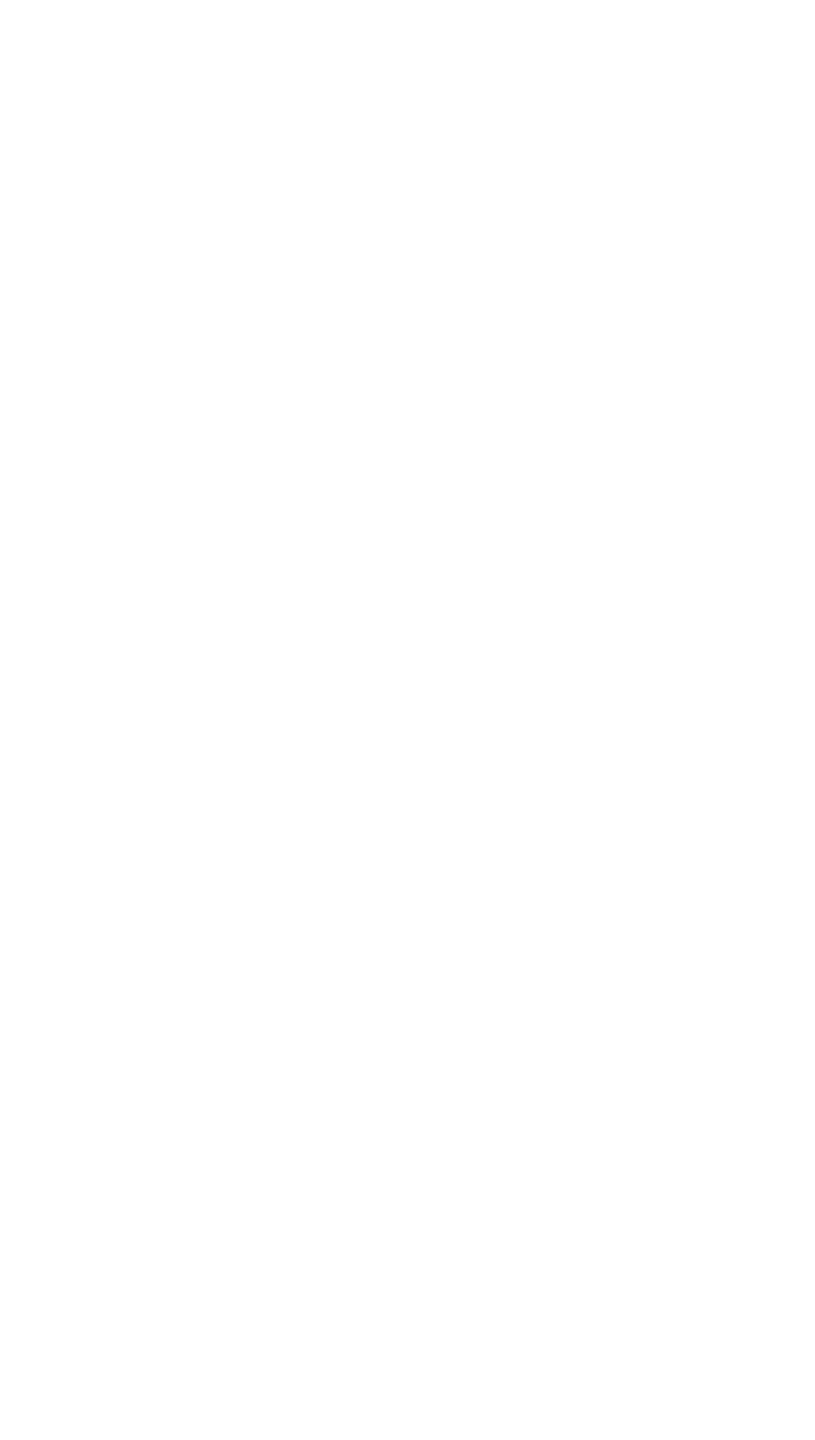
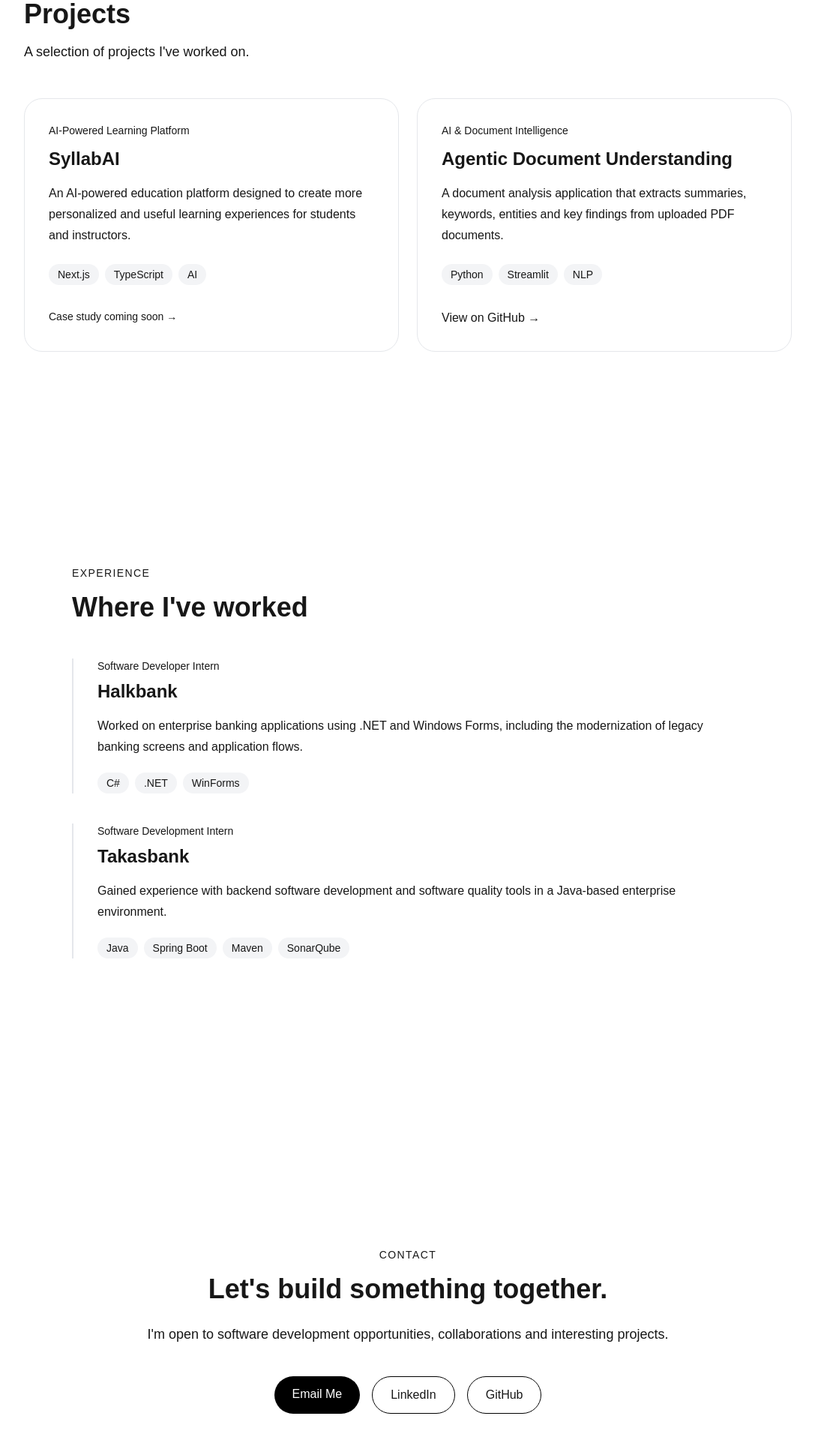
Before and after one commit to selinkeskinn/selin-portfolio, a Next.js app: page / in a window 1280 px wide. Shown: the part 1740-3660 px from the top of the page at 75% size, without its empty margins (96-1183 px from the left). Before the commit the page ends 1556 px from the top, so only its background shows below. Built offline with nearby package versions, Linux system fonts and the light colour scheme.

Commit message:
Add contact section

```diff
--- a/app/page.tsx
+++ b/app/page.tsx
@@ -27,6 +27,7 @@ export default function Home() {
         </div>
       </nav>
 
+
       {/* HERO */}
       <section className="min-h-[85vh] flex items-center justify-center px-6">
         <div className="text-center max-w-3xl">
@@ -49,6 +50,7 @@ export default function Home() {
           </p>
 
           <div className="mt-8 flex justify-center gap-4">
+
             <a
               href="#projects"
               className="rounded-full bg-black px-6 py-3 text-white hover:opacity-80"
@@ -62,10 +64,12 @@ export default function Home() {
             >
               Contact Me
             </a>
+
           </div>
 
         </div>
       </section>
+
 
       {/* ABOUT */}
       <section
@@ -97,6 +101,262 @@ export default function Home() {
         </div>
       </section>
 
+
+      {/* PROJECTS */}
+      <section
+        id="projects"
+        className="min-h-screen flex items-center justify-center px-6 py-24"
+      >
+        <div className="w-full max-w-5xl">
+
+          <p className="text-sm uppercase tracking-widest">
+            Selected Work
+          </p>
+
+          <h2 className="mt-4 text-4xl font-bold">
+            Projects
+          </h2>
+
+          <p className="mt-4 text-lg">
+            A selection of projects I&apos;ve worked on.
+          </p>
+
+
+          <div className="mt-12 grid gap-6 md:grid-cols-2">
+
+            {/* SYLLABAI */}
+            <div className="rounded-3xl border border-gray-200 p-8 transition hover:-translate-y-1 hover:shadow-lg">
+
+              <p className="text-sm">
+                AI-Powered Learning Platform
+              </p>
+
+              <h3 className="mt-3 text-2xl font-bold">
+                SyllabAI
+              </h3>
+
+              <p className="mt-4 leading-7">
+                An AI-powered education platform designed to create more
+                personalized and useful learning experiences for students
+                and instructors.
+              </p>
+
+              <div className="mt-6 flex flex-wrap gap-2">
+                <span className="rounded-full bg-gray-100 px-3 py-1 text-sm">
+                  Next.js
+                </span>
+
+                <span className="rounded-full bg-gray-100 px-3 py-1 text-sm">
+                  TypeScript
+                </span>
+
+                <span className="rounded-full bg-gray-100 px-3 py-1 text-sm">
+                  AI
+                </span>
+              </div>
+
+              <p className="mt-8 text-sm font-medium">
+                Case study coming soon →
+              </p>
+
+            </div>
+
+
+            {/* AGENTIC DOCUMENT UNDERSTANDING */}
+            <div className="rounded-3xl border border-gray-200 p-8 transition hover:-translate-y-1 hover:shadow-lg">
+
+              <p className="text-sm">
+                AI & Document Intelligence
+              </p>
+
+              <h3 className="mt-3 text-2xl font-bold">
+                Agentic Document Understanding
+              </h3>
+
+              <p className="mt-4 leading-7">
+                A document analysis application that extracts summaries,
+                keywords, entities and key findings from uploaded PDF
+                documents.
+              </p>
+
+              <div className="mt-6 flex flex-wrap gap-2">
+
+                <span className="rounded-full bg-gray-100 px-3 py-1 text-sm">
+                  Python
+                </span>
+
+                <span className="rounded-full bg-gray-100 px-3 py-1 text-sm">
+                  Streamlit
+                </span>
+
+                <span className="rounded-full bg-gray-100 px-3 py-1 text-sm">
+                  NLP
+                </span>
+
+              </div>
+
+              <a
+                href="https://github.com/selinkeskinn/agentic-document-understanding-system"
+                target="_blank"
+                rel="noreferrer"
+                className="mt-8 inline-block font-medium hover:opacity-60"
+              >
+                View on GitHub →
+              </a>
+
+            </div>
+
+          </div>
+
+        </div>
+      </section>
+            {/* EXPERIENCE */}
+      <section
+        id="experience"
+        className="min-h-screen flex items-center justify-center px-6 py-24"
+      >
+        <div className="w-full max-w-4xl">
+
+          <p className="text-sm uppercase tracking-widest">
+            Experience
+          </p>
+
+          <h2 className="mt-4 text-4xl font-bold">
+            Where I&apos;ve worked
+          </h2>
+
+          <div className="mt-12 space-y-10">
+
+            {/* HALKBANK */}
+            <div className="border-l-2 border-gray-200 pl-8">
+
+              <p className="text-sm">
+                Software Developer Intern
+              </p>
+
+              <h3 className="mt-2 text-2xl font-bold">
+                Halkbank
+              </h3>
+
+              <p className="mt-4 leading-7">
+                Worked on enterprise banking applications using .NET and
+                Windows Forms, including the modernization of legacy banking
+                screens and application flows.
+              </p>
+
+              <div className="mt-5 flex flex-wrap gap-2">
+                <span className="rounded-full bg-gray-100 px-3 py-1 text-sm">
+                  C#
+                </span>
+
+                <span className="rounded-full bg-gray-100 px-3 py-1 text-sm">
+                  .NET
+                </span>
+
+                <span className="rounded-full bg-gray-100 px-3 py-1 text-sm">
+                  WinForms
+                </span>
+              </div>
+
+            </div>
+
+
+            {/* TAKASBANK */}
+            <div className="border-l-2 border-gray-200 pl-8">
+
+              <p className="text-sm">
+                Software Development Intern
+              </p>
+
+              <h3 className="mt-2 text-2xl font-bold">
+                Takasbank
+              </h3>
+
+              <p className="mt-4 leading-7">
+                Gained experience with backend software development and
+                software quality tools in a Java-based enterprise environment.
+              </p>
+
+              <div className="mt-5 flex flex-wrap gap-2">
+                <span className="rounded-full bg-gray-100 px-3 py-1 text-sm">
+                  Java
+                </span>
+
+                <span className="rounded-full bg-gray-100 px-3 py-1 text-sm">
+                  Spring Boot
+                </span>
+
+                <span className="rounded-full bg-gray-100 px-3 py-1 text-sm">
+                  Maven
+                </span>
+
+                <span className="rounded-full bg-gray-100 px-3 py-1 text-sm">
+                  SonarQube
+                </span>
+              </div>
+
+            </div>
+
+          </div>
+
+        </div>
+      </section>
+            {/* CONTACT */}
+      <section
+        id="contact"
+        className="min-h-screen flex items-center justify-center px-6 py-24"
+      >
+        <div className="w-full max-w-4xl text-center">
+
+          <p className="text-sm uppercase tracking-widest">
+            Contact
+          </p>
+
+          <h2 className="mt-4 text-4xl font-bold">
+            Let&apos;s build something together.
+          </h2>
+
+          <p className="mt-6 text-lg leading-8">
+            I&apos;m open to software development opportunities,
+            collaborations and interesting projects.
+          </p>
+
+          <div className="mt-10 flex flex-wrap justify-center gap-4">
+
+            <a
+              href="mailto:selinkeskin11@gmail.com"
+              className="rounded-full bg-black px-6 py-3 text-white hover:opacity-80"
+            >
+              Email Me
+            </a>
+
+            <a
+              href="https://www.linkedin.com/in/selin-keskin-99451421b/"
+              target="_blank"
+              rel="noreferrer"
+              className="rounded-full border border-black px-6 py-3 hover:bg-black hover:text-white"
+            >
+              LinkedIn
+            </a>
+
+            <a
+              href="https://github.com/selinkeskinn"
+              target="_blank"
+              rel="noreferrer"
+              className="rounded-full border border-black px-6 py-3 hover:bg-black hover:text-white"
+            >
+              GitHub
+            </a>
+
+          </div>
+
+          <p className="mt-16 text-sm">
+            © 2026 Selin Keskin
+          </p>
+
+        </div>
+      </section>
+
     </main>
   );
 }
```
